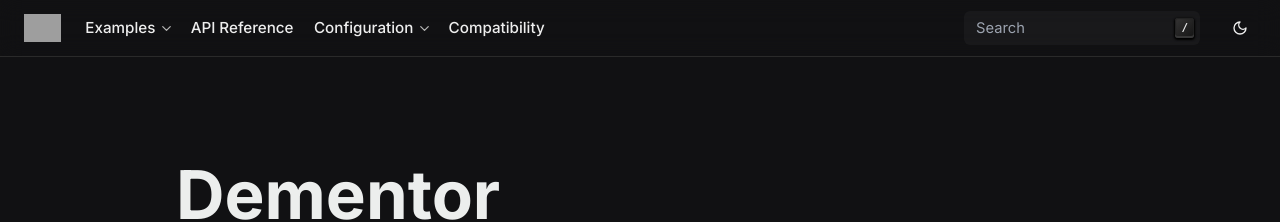
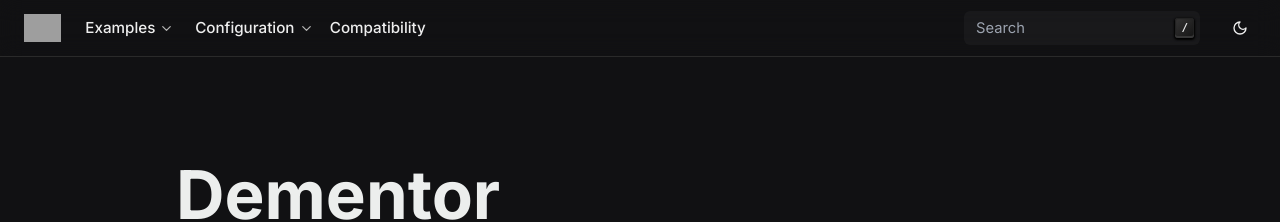
Before and after one commit to MatrixEditor/dementor, a Sphinx documentation site: the page built from docs/source/index.rst, in a window 1280 px wide. Shown: the top 222 px of the page. Built offline with Sphinx 7.4.7, drawn with Linux system fonts in a browser that asks for light colours; grey boxes are pictures that could not be loaded.

```diff
--- a/docs/source/conf.py
+++ b/docs/source/conf.py
@@ -72,10 +72,6 @@ html_theme_options = {
             ],
         },
         {
-            "title": "API Reference",
-            "url": "api/index",
-        },
-        {
             "title": "Configuration",
             "url": "config/index",
             "children": [
--- a/docs/source/index.rst
+++ b/docs/source/index.rst
@@ -106,7 +106,3 @@ It is recommended to run *Dementor* as ``sudo``, but it **will not be enforced**
    config/globals
    config/protocols
    config/logging
-
-.. toctree::
-   :caption: API Reference ⚙️
-   :hidden:
```
